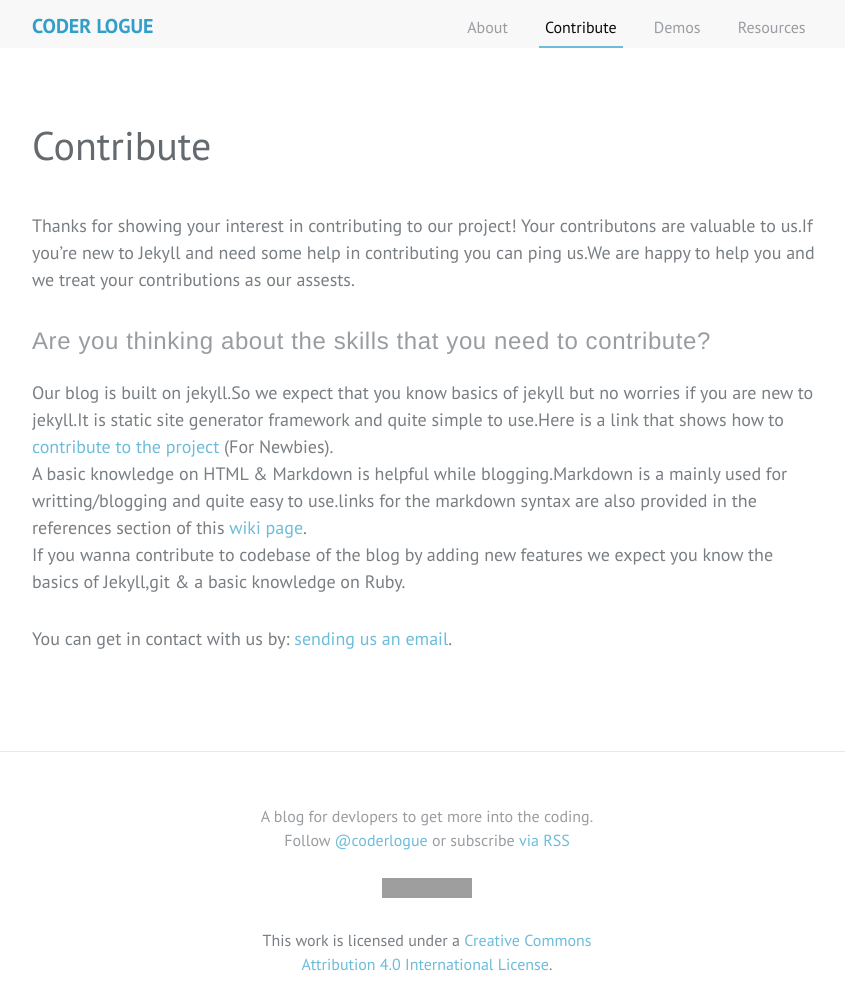
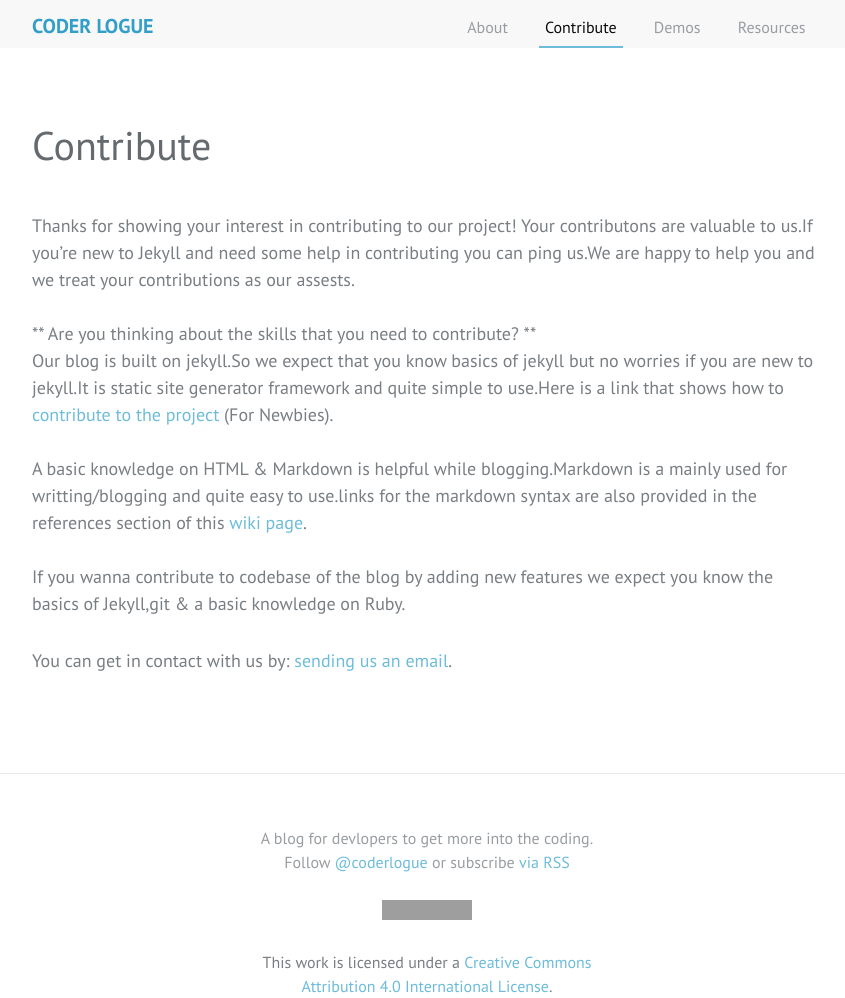
Before and after one commit to coderlogue/coderlogue.github.io, a Jekyll site: the page built from contribute.md, in a window 1280 px wide. Shown: the whole page, without its empty margins (213-1058 px from the left). Built offline with Jekyll 4.4.1, drawn with Linux system fonts in a browser that asks for light colours; comment, search, counter and statistics services are not loaded; before the commit the page ends 976 px from its top, so only the background shows below that; grey boxes are pictures that could not be loaded.

Commit message:
Update contribute.md

```diff
--- a/contribute.md
+++ b/contribute.md
@@ -4,10 +4,10 @@
 ---
 
 Thanks for showing your interest in contributing to our project! Your contributons are valuable to us.If you’re new to Jekyll  and need some help in contributing you can ping us.We are happy to help you and we treat your contributions as our assests.
-<br/>
-##Are you thinking about the  skills that you need to contribute?<br/>
-Our blog is built on jekyll.So we expect that you know basics of jekyll but no worries if you are new to jekyll.It is static site generator framework and quite simple to use.Here is a link that shows how to [contribute to the project](https://github.com/coderlogue/coderlogue.github.io/wiki/Contribute) (For Newbies).<br/>A basic knowledge on HTML & Markdown is helpful while blogging.Markdown is a mainly used for writting/blogging and quite easy to use.links for the markdown syntax are also provided in the references section of this [wiki page](https://github.com/coderlogue/coderlogue.github.io/wiki/Contribute).
-<br/>
+<br/><br/>
+** Are you thinking about the  skills that you need to contribute? ** <br/>
+Our blog is built on jekyll.So we expect that you know basics of jekyll but no worries if you are new to jekyll.It is static site generator framework and quite simple to use.Here is a link that shows how to [contribute to the project](https://github.com/coderlogue/coderlogue.github.io/wiki/Contribute) (For Newbies).<br/><br/>A basic knowledge on HTML & Markdown is helpful while blogging.Markdown is a mainly used for writting/blogging and quite easy to use.links for the markdown syntax are also provided in the references section of this [wiki page](https://github.com/coderlogue/coderlogue.github.io/wiki/Contribute).
+<br/><br/>
 If you wanna contribute to codebase of the blog by adding new features we expect you know the basics of Jekyll,git & a basic knowledge on Ruby. <br/>
 
 You can get in contact with us by: [sending us an email](mailto:{{ site.email }}).
```
